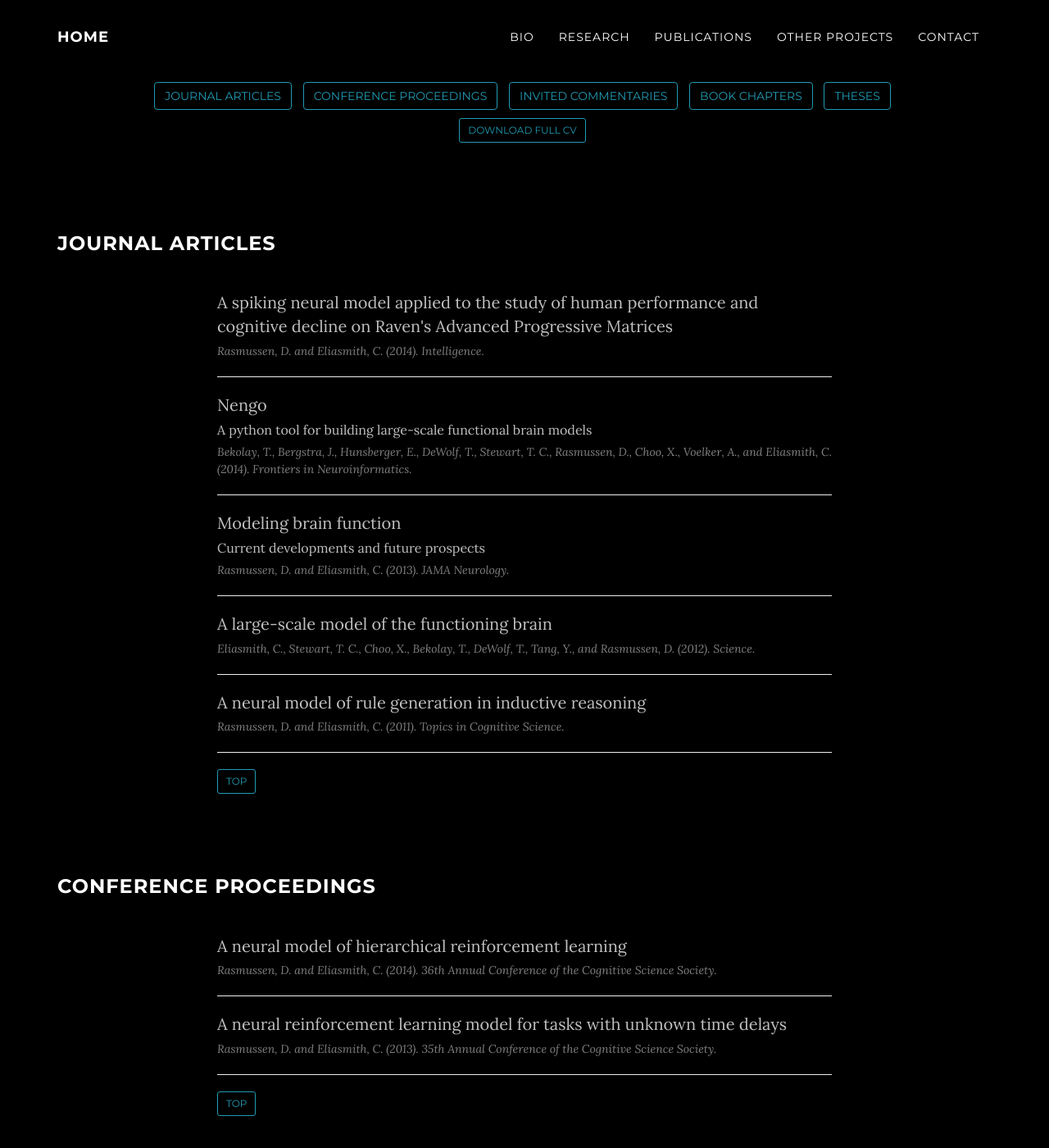
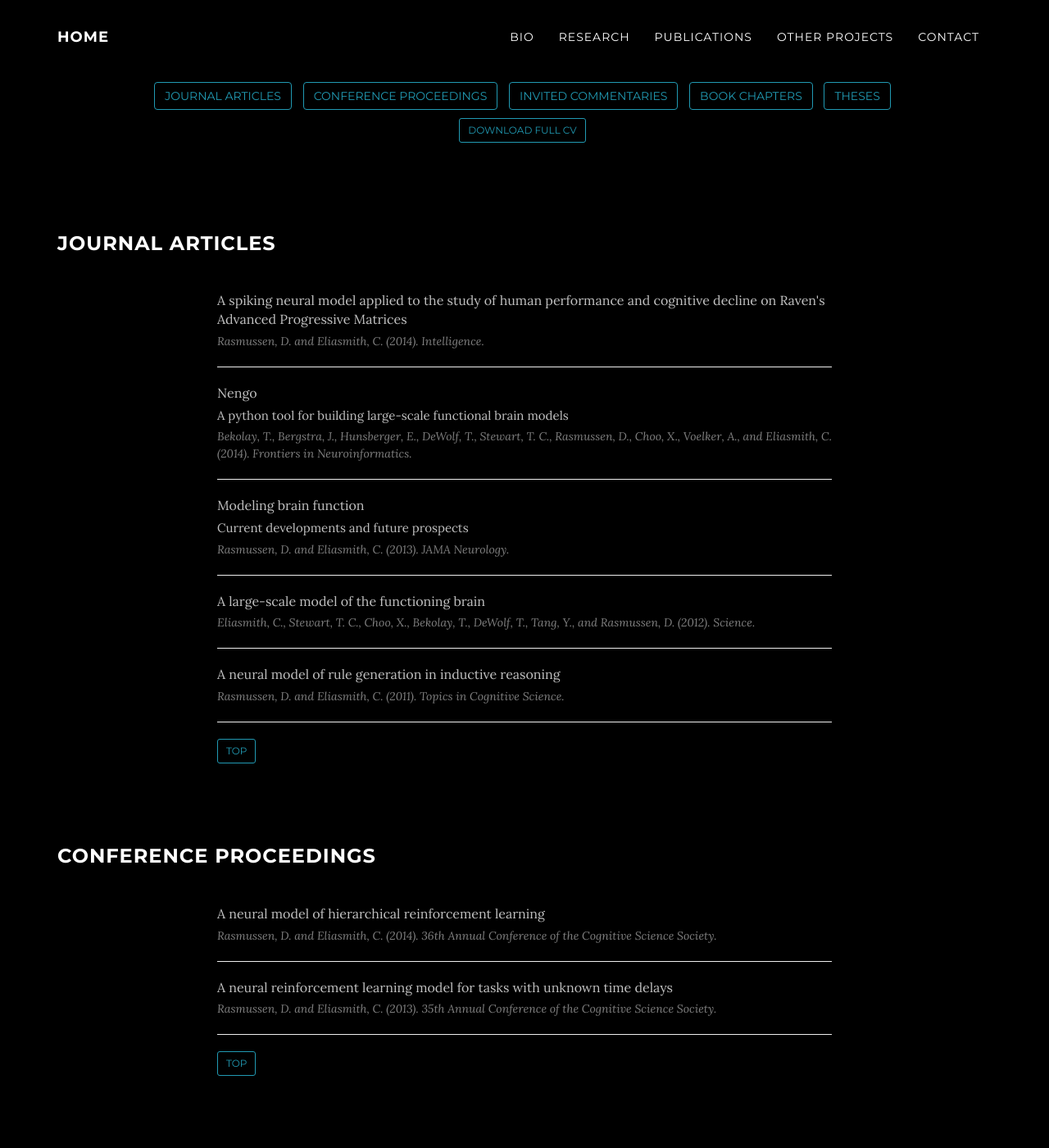
Before and after one commit to drasmuss/drasmuss.github.io, a Jekyll site: the page built from publications.html, in a window 1280 px wide and 1400 px high. Shown: the whole window at 82% size. Built offline with Jekyll 4.4.1, drawn with Linux system fonts in a browser that asks for light colours.

Commit message:
Reduced font sizes

```diff
--- a/css/style.css
+++ b/css/style.css
@@ -32,7 +32,7 @@ h6 {
 
 p {
     margin: 0 0 25px;
-    font-size: 16px;
+    font-size: 15px;
     line-height: 1.5;
 }
 
@@ -148,10 +148,6 @@ a:focus {
     vertical-align: middle;
 }
 
-.intro .intro-body .brand-heading {
-    font-size: 18px;
-}
-
 .intro .intro-body .intro-text {
     font-size: 18px;
 }
@@ -160,10 +156,6 @@ a:focus {
     .intro {
         height: 100%;
         padding: 0;
-    }
-
-    .intro .intro-body .brand-heading {
-        font-size: 100px;
     }
 
     .intro .intro-body .intro-text {
@@ -220,13 +212,13 @@ a:focus {
   color: #0085a1;
 }
 .pub-list > a > .pub-title {
-  font-size: 20px;
+  font-size: 16px;
   margin-top: 10px;
   margin-bottom: 5px;
 }
 .pub-list > a > .pub-subtitle {
   margin: 0;
-  font-size: 16px;
+  font-size: 15px;
   font-weight: 300;
   margin-bottom: 5px;
 }
```
